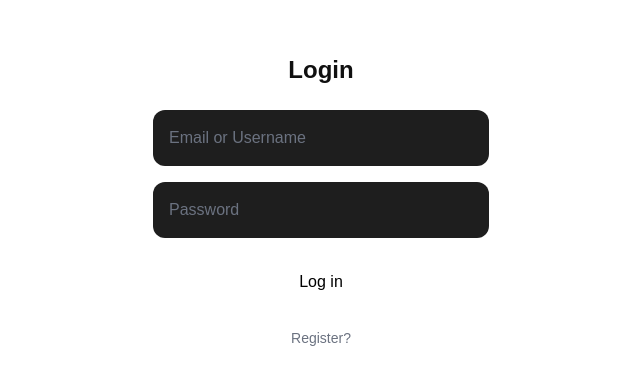
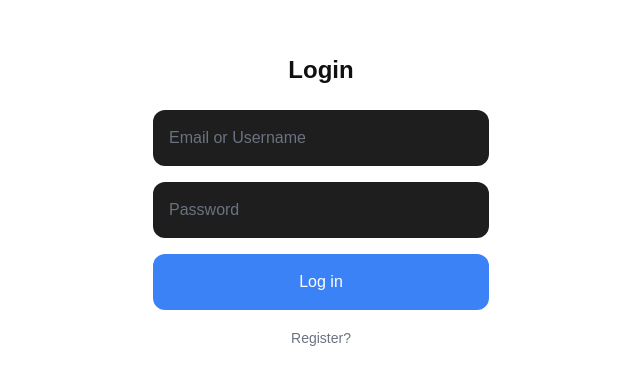
Before and after one commit to Dwiprstyo/hono-nextjs, a Next.js app: page /login in a window 1280 px wide. Shown: the part 198-582 px from the top of the page, without its empty margins (319-959 px from the left). Built offline with nearby package versions, Linux system fonts and the light colour scheme.

Commit message:
update error eslint

```diff
--- a/app/components/ui/button.tsx
+++ b/app/components/ui/button.tsx
@@ -6,10 +6,16 @@ interface ButtonProps extends ButtonHTMLAttributes<HTMLButtonElement> {
 
 const Button = forwardRef<HTMLButtonElement, ButtonProps>(
     ({ className = "", variant = "primary", children, ...props }, ref) => {
+        const baseClasses = "w-full font-medium p-4 rounded-xl transition-colors";
+        const variantClasses =
+            variant === "primary"
+                ? "bg-blue-500 text-white hover:bg-blue-600"
+                : "bg-gray-500 text-white hover:bg-gray-600";
+
         return (
             <button
                 ref={ref}
-        className="w-full bg-white text-black font-medium p-4 rounded-xl hover:bg-gray-100 transition-colors"
+                className={`${baseClasses} ${variantClasses} ${className}`}
                 {...props}
             >
                 {children}
--- a/app/components/ui/input.tsx
+++ b/app/components/ui/input.tsx
@@ -10,7 +10,7 @@ const Input = forwardRef<HTMLInputElement, InputProps>(
             <div className="space-y-2">
                 <input
                     ref={ref}
-          className="w-full bg-[#1E1E1E] text-white p-4 rounded-xl focus:outline-none focus:border-gray-600 focus:border placeholder:text-gray-500 autofill:bg-[#1E1E1E] [&:-webkit-autofill]:bg-[#1E1E1E] [&:-webkit-autofill]:text-white [&:-webkit-autofill]:[-webkit-text-fill-color:white] [&:-webkit-autofill]:[transition:background-color_9999s_ease-in-out_0s]"
+                    className={`w-full bg-[#1E1E1E] text-white p-4 rounded-xl focus:outline-none focus:border-gray-600 focus:border placeholder:text-gray-500 autofill:bg-[#1E1E1E] [&:-webkit-autofill]:bg-[#1E1E1E] [&:-webkit-autofill]:text-white [&:-webkit-autofill]:[-webkit-text-fill-color:white] [&:-webkit-autofill]:[transition:background-color_9999s_ease-in-out_0s] ${className}`}
                     {...props}
                 />
                 {error && <p className="text-sm text-red-500">{error}</p>}
--- a/app/login/page.tsx
+++ b/app/login/page.tsx
@@ -39,7 +39,7 @@ export default function Login() {
                 }
                 return;
             }
-        } catch (error) {
+        } catch {
             setIsError(true);
             setResponseMessage('An unexpected error occurred');
         }
--- a/app/register/page.tsx
+++ b/app/register/page.tsx
@@ -46,7 +46,7 @@ export default function Register() {
             }
 
             router.push('/login');
-        } catch (error) {
+        } catch {
             setIsError(true);
             setResponseMessage('An unexpected error occurred');
         }
```
Lines whose indentation alone changed are shown as unchanged.
